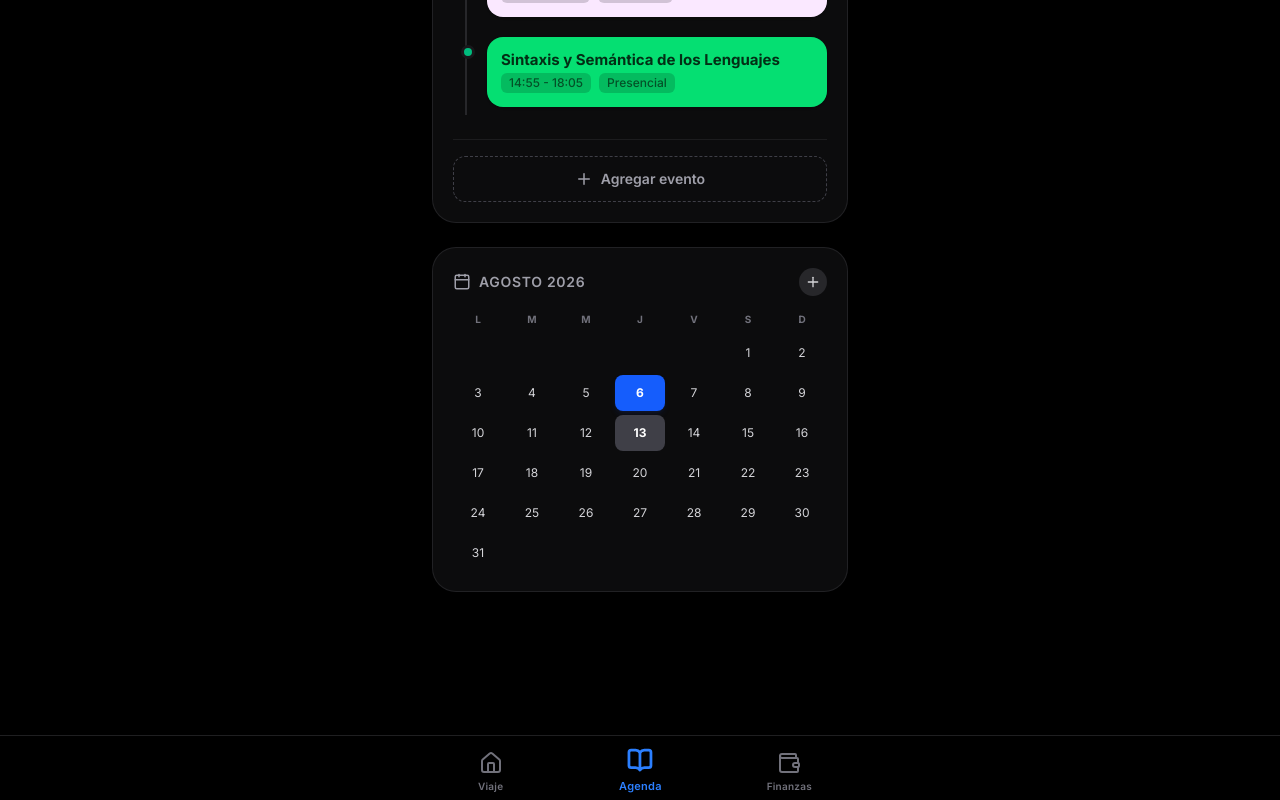
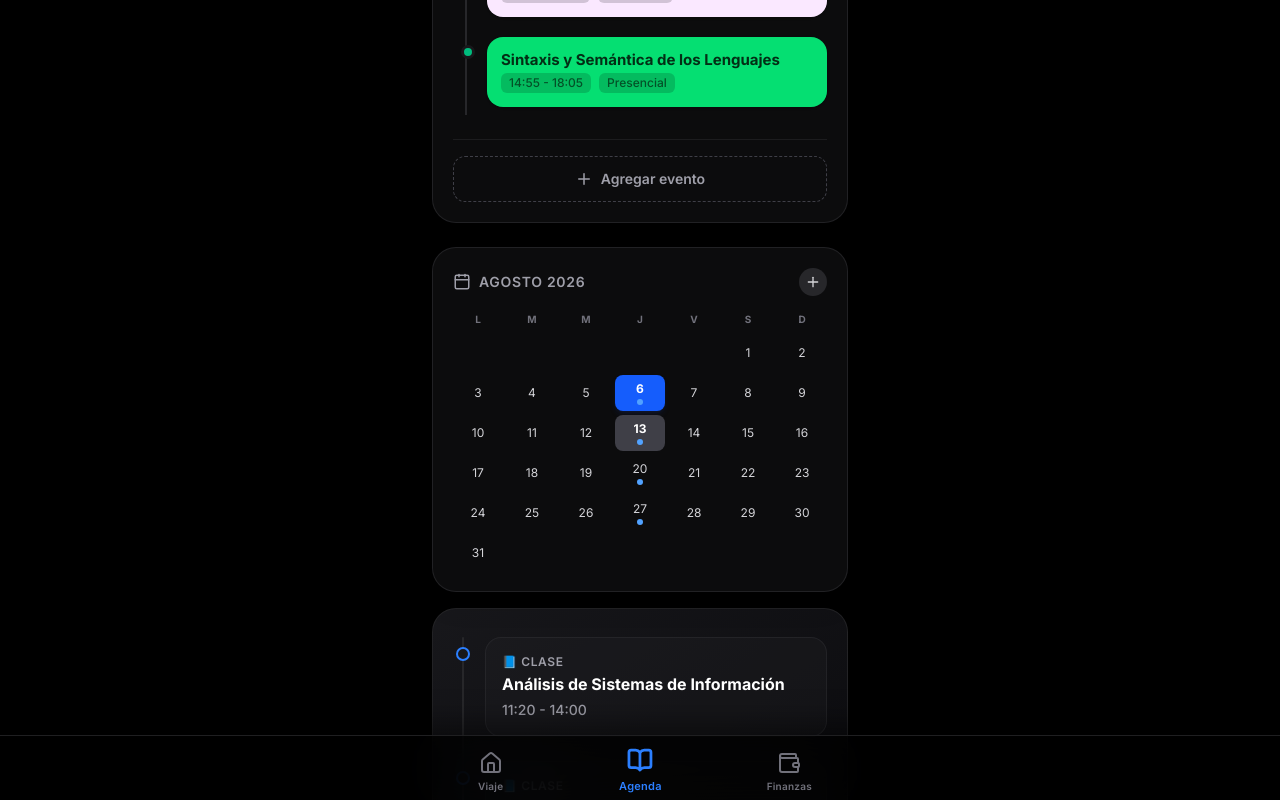
Before and after one commit to aalvaroespinoza/AppHorarios, a Next.js app: page /academia in a window 1280 px wide. Both pictures are taken after a click on the button "13". Shown: the part 398-1198 px from the top of the page. Built offline with nearby package versions, Linux system fonts and the light colour scheme.

Commit message:
feat(academia): unificar clases, eventos y deadlines en MiniCalendar

```diff
--- a/src/features/academia/MiniCalendar.tsx
+++ b/src/features/academia/MiniCalendar.tsx
@@ -2,16 +2,26 @@
 
 import { useState } from 'react';
 import { motion, AnimatePresence } from 'framer-motion';
-import { Plus, Calendar as CalendarIcon } from 'lucide-react';
+import { Plus, Calendar as CalendarIcon, Clock, CheckCircle2 } from 'lucide-react';
 import { useDeadlines } from '@/hooks/useDeadlines';
+import { useAgenda } from '@/hooks/useAgenda';
+import { useEscenario } from '@/hooks/useEscenario';
 import NativeCard from '@/components/ui/NativeCard';
+import { determineScenario, findScenario } from '@/lib/engine/scenario-engine';
+import { subjectData } from '@/data/subjects';
+import type { DayOfWeek } from '@/types/common';
 
 export function MiniCalendar() {
   const [currentDate] = useState(new Date());
   const monthName = currentDate.toLocaleString('es-AR', { month: 'long' });
   const year = currentDate.getFullYear();
 
-  const { deadlines, agregarDeadline, calcularDiasFaltantes, isMounted } = useDeadlines();
+  const { deadlines, agregarDeadline, calcularDiasFaltantes, isMounted: isDeadMounted } = useDeadlines();
+  const agenda = useAgenda();
+  const { cursaArquitectura, isMounted: isEscMounted } = useEscenario();
+
+  const isMounted = isDeadMounted && agenda.isMounted && isEscMounted;
+
   const [selectedDate, setSelectedDate] = useState<string | null>(null);
   const [showAddForm, setShowAddForm] = useState(false);
   const [newDead, setNewDead] = useState({ titulo: '', fecha: '' });
@@ -24,6 +34,74 @@ export function MiniCalendar() {
     if (dayNum > 0 && dayNum <= daysInMonth) return dayNum;
     return null;
   });
+
+  // Helpers para combinar fuentes
+  const getEventsForDate = (dateStr: string) => {
+    const [y, m, d] = dateStr.split('-').map(Number);
+    const dateObjLocal = new Date(y, m - 1, d);
+    const jsDay = dateObjLocal.getDay();
+
+    const map: Record<number, DayOfWeek> = {
+      1: 'lunes', 2: 'martes', 3: 'miercoles', 4: 'jueves', 5: 'viernes', 6: 'sabado', 0: 'lunes'
+    };
+    const dayOfWeek = map[jsDay];
+
+    const combined: any[] = [];
+
+    // 1. Clases
+    const scenarioId = determineScenario({ referenceDate: dateObjLocal, tuesdayHasArquitectura: cursaArquitectura });
+    const scenario = scenarioId ? findScenario(scenarioId) : null;
+
+    if (scenario) {
+      subjectData.subjects.forEach(sub => {
+        if (scenario.activeSubjectIds.includes(sub.id)) {
+          sub.classBlocks.forEach(block => {
+            if (block.day === dayOfWeek) {
+              combined.push({
+                id: `clase-${sub.id}-${block.day}`,
+                tipo: 'clase',
+                titulo: sub.name,
+                horaInicio: block.startTime,
+                horaFin: block.endTime,
+                color: sub.color || 'bg-blue-500'
+              });
+            }
+          });
+        }
+      });
+    }
+
+    // 2. Eventos Manuales
+    const agendaEventos = agenda.eventos.filter(e => e.dia === dayOfWeek);
+    agendaEventos.forEach(e => {
+      combined.push({
+        id: `evento-${e.id}`,
+        tipo: 'evento',
+        titulo: e.titulo,
+        horaInicio: e.horaInicio,
+        horaFin: e.horaFin,
+        color: 'bg-zinc-500'
+      });
+    });
+
+    // 3. Deadlines
+    const dayDeadlines = deadlines.filter(d => d.fecha === dateStr);
+    dayDeadlines.forEach(dl => {
+      combined.push({
+        id: `deadline-${dl.id}`,
+        tipo: 'deadline',
+        titulo: dl.titulo,
+        horaInicio: '23:59',
+        horaFin: '23:59',
+        color: dl.colorIcono || 'bg-emerald-500',
+        dlFaltan: calcularDiasFaltantes(dl.fecha)
+      });
+    });
+
+    // Ordenar cronológicamente
+    combined.sort((a, b) => a.horaInicio.localeCompare(b.horaInicio));
+    return combined;
+  };
 
   const handleSaveDeadline = () => {
     if (newDead.titulo && newDead.fecha) {
@@ -40,10 +118,7 @@ export function MiniCalendar() {
 
   if (!isMounted) return null;
 
-  // Encontrar deadlines para el día seleccionado
-  const selectedDeadlines = selectedDate
-    ? deadlines.filter(d => d.fecha === selectedDate)
-    : [];
+  const combinedEvents = selectedDate ? getEventsForDate(selectedDate) : [];
 
   return (
     <div className="flex flex-col gap-4">
@@ -99,8 +174,19 @@ export function MiniCalendar() {
           {daysArray.map((day, idx) => {
             const isToday = day === currentDate.getDate();
             const dateStr = day ? `${year}-${String(currentDate.getMonth() + 1).padStart(2, '0')}-${String(day).padStart(2, '0')}` : null;
-            const dayDeadlines = dateStr ? deadlines.filter(d => d.fecha === dateStr) : [];
             const isSelected = selectedDate === dateStr;
+
+            let dots: string[] = [];
+            if (dateStr) {
+              const evs = getEventsForDate(dateStr);
+              // Para no llenar de puntos si hay 5 clases, agrupamos por tipo o mostramos máx 3
+              const uniqueTypes = Array.from(new Set(evs.map(e => e.tipo)));
+              dots = uniqueTypes.map(t => {
+                if (t === 'clase') return 'bg-blue-400';
+                if (t === 'deadline') return 'bg-emerald-500';
+                return 'bg-zinc-400';
+              });
+            }
 
             return (
               <button
@@ -118,10 +204,10 @@ export function MiniCalendar() {
                 }`}
               >
                 <span>{day}</span>
-                {dayDeadlines.length > 0 && (
+                {dots.length > 0 && (
                   <div className="flex gap-0.5 mt-0.5">
-                    {dayDeadlines.map((dl, i) => (
-                      <span key={i} className={`w-1.5 h-1.5 rounded-full ${dl.colorIcono}`} />
+                    {dots.map((color, i) => (
+                      <span key={i} className={`w-1.5 h-1.5 rounded-full ${color}`} />
                     ))}
                   </div>
                 )}
@@ -132,31 +218,54 @@ export function MiniCalendar() {
       </section>
 
       <AnimatePresence mode="popLayout">
-        {selectedDeadlines.length > 0 && (
+        {combinedEvents.length > 0 && (
           <motion.div
             initial={{ opacity: 0, y: 10, scale: 0.95 }}
             animate={{ opacity: 1, y: 0, scale: 1 }}
             exit={{ opacity: 0, y: 10, scale: 0.95 }}
             transition={{ type: "spring", bounce: 0.4 }}
           >
-            <NativeCard className="flex flex-col gap-3 py-4 border-emerald-900/30 bg-gradient-to-br from-zinc-900/90 to-emerald-950/20">
-              {selectedDeadlines.map(dl => {
-                const faltan = calcularDiasFaltantes(dl.fecha);
+            <NativeCard className="flex flex-col gap-3 py-4 border-zinc-800/80 bg-gradient-to-br from-zinc-900/90 to-zinc-950/90">
+              <div className="flex flex-col gap-0 relative">
+                {/* Línea vertical continua */}
+                <div className="absolute left-[9px] top-3 bottom-3 w-0.5 bg-zinc-800 rounded-full" />
+
+                {combinedEvents.map((ev, idx) => {
+                  const isDeadline = ev.tipo === 'deadline';
+                  const isClase = ev.tipo === 'clase';
+
                   return (
-                  <div key={dl.id} className="flex items-center gap-4">
+                    <div key={ev.id} className="relative pl-8 py-3">
+                      {/* Punto en la línea */}
+                      <div className={`absolute left-[3px] top-[22px] w-3.5 h-3.5 bg-zinc-900 border-[2.5px] rounded-full z-10 ${
+                        isDeadline ? 'border-emerald-500' : isClase ? 'border-blue-500' : 'border-zinc-500'
+                      }`} />
+
+                      <div className="bg-zinc-800/30 border border-zinc-700/30 rounded-2xl p-4">
+                        <div className="flex items-start justify-between gap-2">
                           <div className="flex-1">
-                      <p className="text-zinc-400 text-xs font-semibold mb-1 tracking-wider uppercase">Deadline</p>
-                      <h3 className="text-white font-bold text-base leading-tight">{dl.titulo}</h3>
+                            <p className="text-zinc-400 text-xs font-semibold mb-1 tracking-wider uppercase flex items-center gap-1">
+                              {isDeadline ? '⏳ Entrega' : isClase ? '📘 Clase' : '📅 Evento'}
+                            </p>
+                            <h3 className="text-white font-bold text-base leading-tight">{ev.titulo}</h3>
+                            <p className="text-zinc-400 text-sm mt-1.5 font-medium">
+                              {isDeadline ? 'Todo el día' : `${ev.horaInicio} - ${ev.horaFin}`}
+                            </p>
                           </div>
-                    <div className="bg-emerald-500/10 border border-emerald-500/20 px-4 py-2.5 rounded-2xl flex flex-col items-center justify-center min-w-[90px]">
-                      <span className="text-2xl mb-0.5">⏳</span>
-                      <span className="text-emerald-400 font-black text-sm leading-none">
-                        {faltan === 0 ? '¡Hoy!' : faltan < 0 ? 'Pasó' : `${faltan} días`}
+
+                          {isDeadline && (
+                            <div className="bg-emerald-500/10 border border-emerald-500/20 px-3 py-2 rounded-xl flex flex-col items-center justify-center min-w-[70px]">
+                              <span className="text-emerald-400 font-black text-xs leading-none text-center">
+                                {ev.dlFaltan === 0 ? '¡Hoy!' : ev.dlFaltan < 0 ? 'Pasó' : `${ev.dlFaltan}d`}
                               </span>
+                            </div>
+                          )}
+                        </div>
                       </div>
                     </div>
                   );
                 })}
+              </div>
             </NativeCard>
           </motion.div>
         )}
```
Lines whose indentation alone changed are shown as unchanged.
